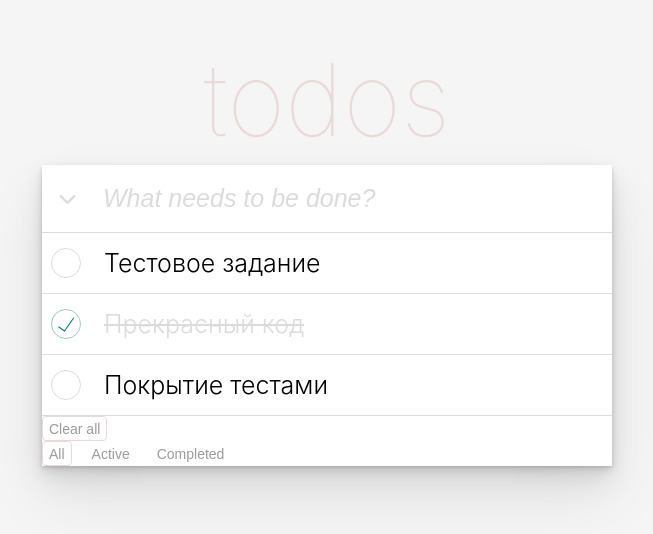
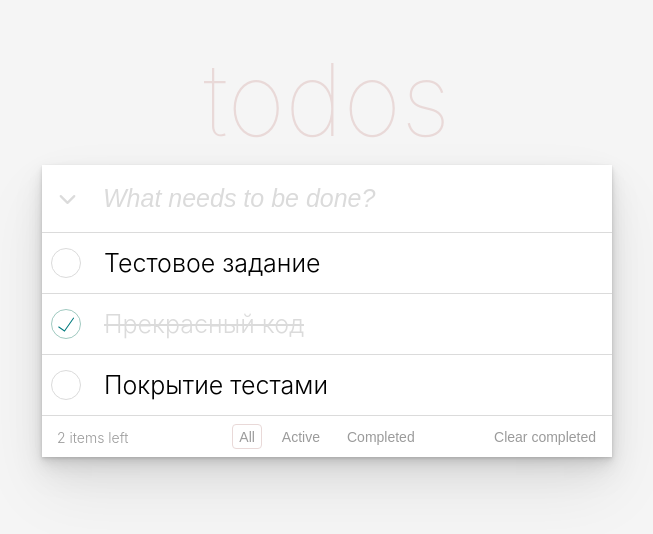
Before and after one commit to dvalentina/todos, a React (Create React App) app: page / in a window 1280 px wide. Shown: the top 534 px of the page, without its empty margins (313-966 px from the left). Built offline with nearby package versions, Linux system fonts and the light colour scheme.

Commit message:
feat: add footer component

```diff
--- a/src/components/ButtonGroup/index.tsx
+++ b/src/components/ButtonGroup/index.tsx
@@ -4,7 +4,7 @@ import Button from '../Button';
 
 import { Container } from './ButtonGroup.styled';
 
-interface IButtonGroup {
+export interface IButtonGroup {
   options: string[];
   chosen: string;
   handleChoose: (chosen: string) => void;
--- a/src/components/Card/index.tsx
+++ b/src/components/Card/index.tsx
@@ -2,8 +2,7 @@ import React, { useEffect, useState } from 'react';
 
 import { generateId } from '../../utils';
 import AddToDo from '../AddToDo';
-import Button from '../Button';
-import ButtonGroup from '../ButtonGroup';
+import Footer from '../Footer';
 import ToDoComponent from '../ToDoComponent';
 
 import { Card as StyledCard } from './Card.styled';
@@ -57,8 +56,14 @@ function Card() {
     <StyledCard>
       <AddToDo addToDo={addToDo} />
       {toDoComponents}
-      <Button bordered>Clear all</Button>
-      <ButtonGroup options={filterOptions} chosen={chosen} handleChoose={handleChoose} />
+      <Footer
+        options={filterOptions}
+        chosen={chosen}
+        handleChoose={handleChoose}
+        handleClear={() => {
+          console.log('clear');
+        }}
+      />
     </StyledCard>
   );
 }
--- /dev/null
+++ b/src/components/Footer/Footer.styled.tsx
@@ -0,0 +1,25 @@
+import styled from 'styled-components';
+
+export const Container = styled.div`
+  display: flex;
+  align-items: center;
+  justify-content: center;
+  height: 41px;
+  position: relative;
+`;
+
+export const Counter = styled.span`
+  font-size: 14px;
+  font-weight: 300;
+  color: #9b9b9b;
+`;
+
+export const CounterContainer = styled.div`
+  position: absolute;
+  left: 15px;
+`;
+
+export const ClearContainer = styled.div`
+  position: absolute;
+  right: 9px;
+`;
--- /dev/null
+++ b/src/components/Footer/index.tsx
@@ -0,0 +1,26 @@
+import React from 'react';
+
+import Button from '../Button';
+import ButtonGroup, { IButtonGroup } from '../ButtonGroup';
+
+import { ClearContainer, Container, Counter, CounterContainer } from './Footer.styled';
+
+interface IFooter extends IButtonGroup {
+  handleClear: () => void;
+}
+
+function Footer({ options, chosen, handleChoose, handleClear }: IFooter) {
+  return (
+    <Container>
+      <CounterContainer>
+        <Counter>2 items left</Counter>
+      </CounterContainer>
+      <ButtonGroup options={options} chosen={chosen} handleChoose={handleChoose} />
+      <ClearContainer>
+        <Button onClick={handleClear}>Clear completed</Button>
+      </ClearContainer>
+    </Container>
+  );
+}
+
+export default Footer;
```
